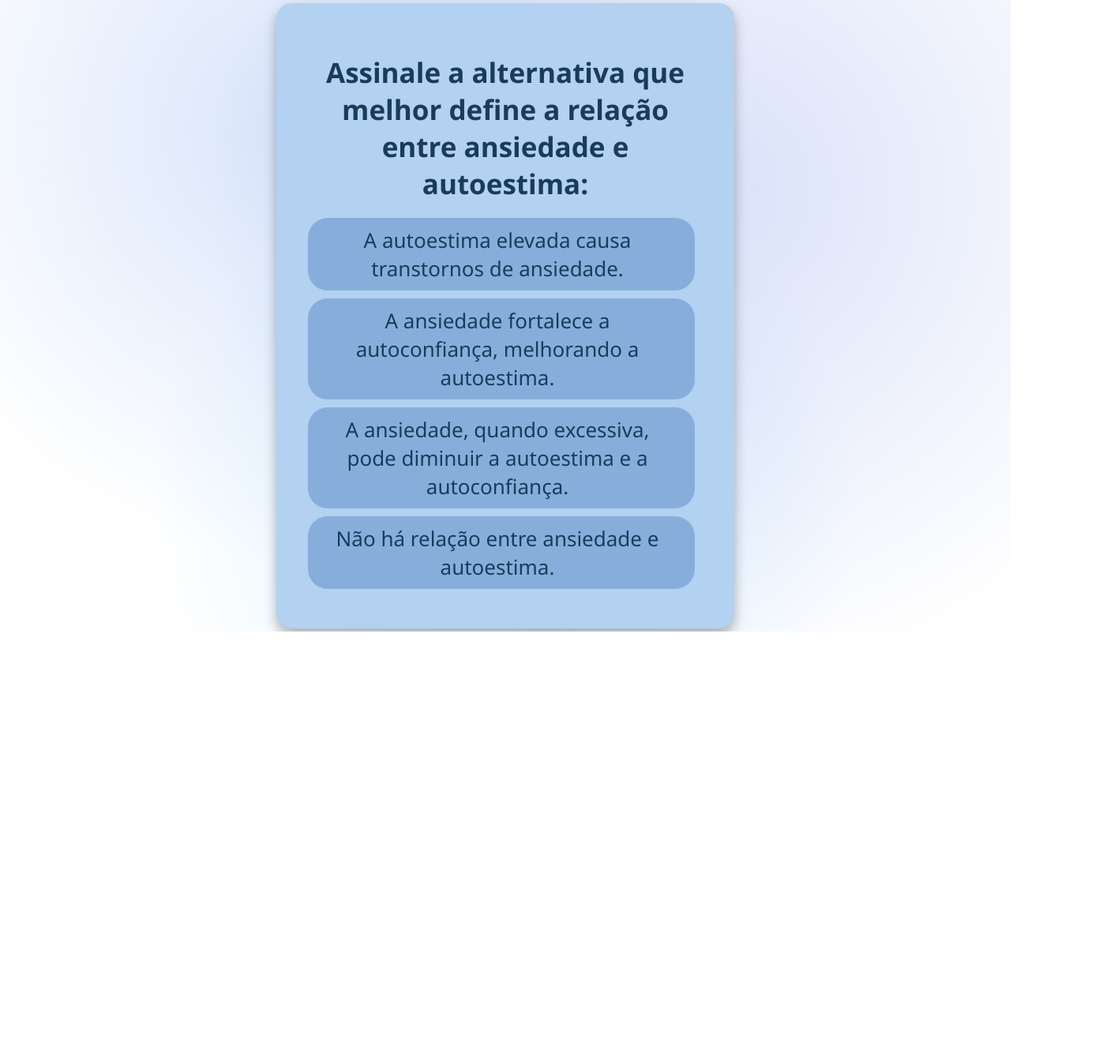
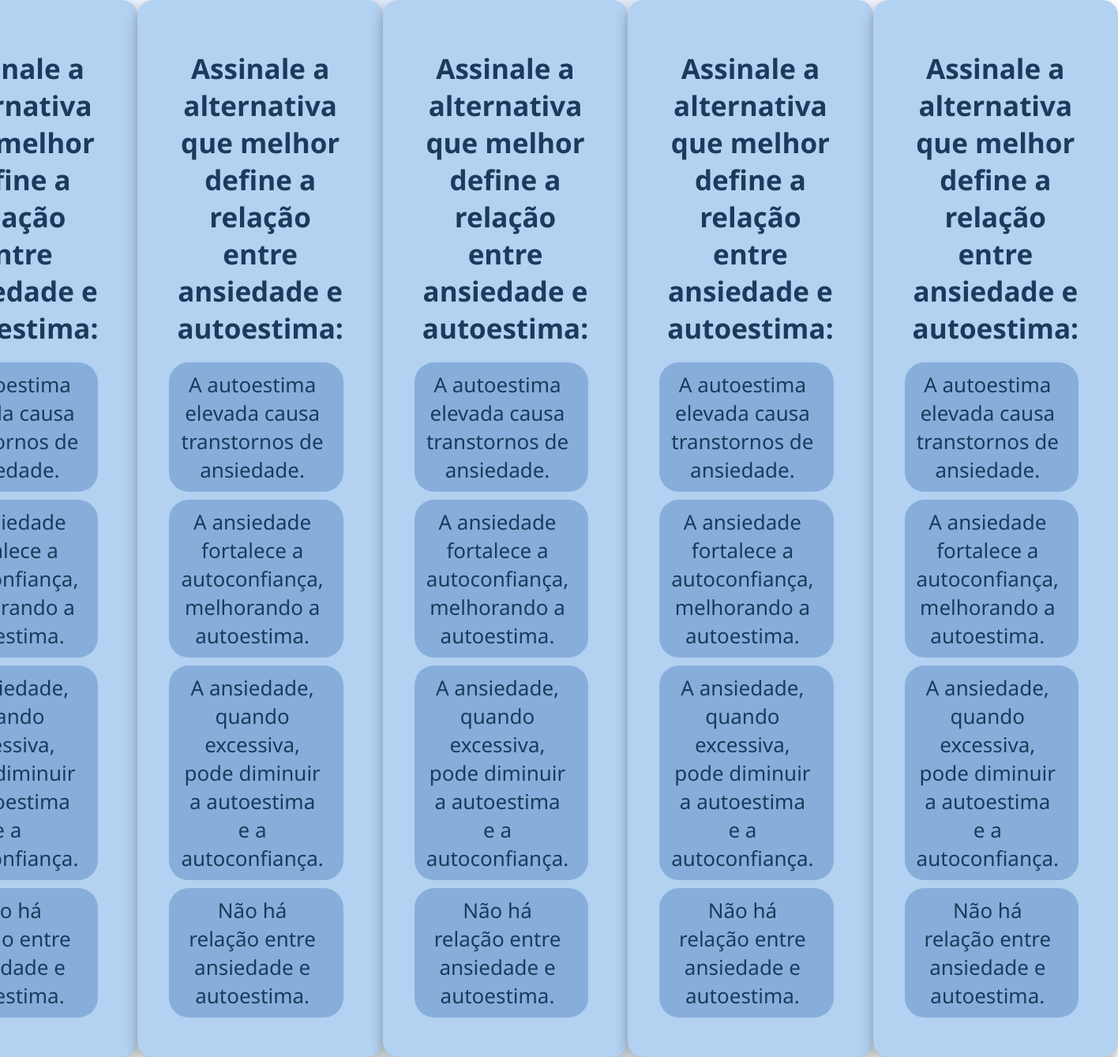
Before and after one commit to JoaoCarlosViana/PI_ANIMA_SITE, a plain HTML site: page QUIZ/quizpsicologia.html/pscg.html in a window 1280 px wide. Shown: the whole page at 79% size, 1416 px wide, since content can reach past the window. Before the commit the page ends 800 px from the top, so only its background shows below. Drawn offline with Linux system fonts and the light colour scheme.

Commit message:
Update pscg.html

```diff
--- a/QUIZ/quizpsicologia.html/pscg.html
+++ b/QUIZ/quizpsicologia.html/pscg.html
@@ -6,6 +6,7 @@
   <link rel="stylesheet" href="pscg.css">
 </head>
 <body>
+  <!--PERGUNTA NUMERO 1 -->
   <div class="quiz-container">
     <h1 class="question">Assinale a alternativa que melhor define a relação entre ansiedade e autoestima:</h1>
     <form>
@@ -23,5 +24,85 @@
       </label>
     </form>
   </div>
+
+  <!--PERGUNTA NUMERO 2 -->
+    <div class="quiz-container">
+    <h1 class="question">Assinale a alternativa que melhor define a relação entre ansiedade e autoestima:</h1>
+    <form>
+      <label class="option">
+        <div class="questao"> A autoestima elevada causa transtornos de ansiedade.</div>
+      </label>
+      <label class="option">
+        <div class="questao"> A ansiedade fortalece a autoconfiança, melhorando a autoestima.</div>
+      </label>
+      <label class="option">
+        <div class="questao"> A ansiedade, quando excessiva, pode diminuir a autoestima e a autoconfiança.</div>
+      </label>
+      <label class="option">
+         <div class="questao"> Não há relação entre ansiedade e autoestima. </div>
+      </label>
+    </form>
+  </div>
+
+
+  <!--PERGUNTA NUMERO 3 -->
+    <div class="quiz-container">
+    <h1 class="question">Assinale a alternativa que melhor define a relação entre ansiedade e autoestima:</h1>
+    <form>
+      <label class="option">
+        <div class="questao"> A autoestima elevada causa transtornos de ansiedade.</div>
+      </label>
+      <label class="option">
+        <div class="questao"> A ansiedade fortalece a autoconfiança, melhorando a autoestima.</div>
+      </label>
+      <label class="option">
+        <div class="questao"> A ansiedade, quando excessiva, pode diminuir a autoestima e a autoconfiança.</div>
+      </label>
+      <label class="option">
+         <div class="questao"> Não há relação entre ansiedade e autoestima. </div>
+      </label>
+    </form>
+  </div>
+
+
+  <!--PERGUNTA NUMERO 4 -->
+    <div class="quiz-container">
+    <h1 class="question">Assinale a alternativa que melhor define a relação entre ansiedade e autoestima:</h1>
+    <form>
+      <label class="option">
+        <div class="questao"> A autoestima elevada causa transtornos de ansiedade.</div>
+      </label>
+      <label class="option">
+        <div class="questao"> A ansiedade fortalece a autoconfiança, melhorando a autoestima.</div>
+      </label>
+      <label class="option">
+        <div class="questao"> A ansiedade, quando excessiva, pode diminuir a autoestima e a autoconfiança.</div>
+      </label>
+      <label class="option">
+         <div class="questao"> Não há relação entre ansiedade e autoestima. </div>
+      </label>
+    </form>
+  </div>
+
+
+  <!--PERGUNTA NUMERO 5 -->
+    <div class="quiz-container">
+    <h1 class="question">Assinale a alternativa que melhor define a relação entre ansiedade e autoestima:</h1>
+    <form>
+      <label class="option">
+        <div class="questao"> A autoestima elevada causa transtornos de ansiedade.</div>
+      </label>
+      <label class="option">
+        <div class="questao"> A ansiedade fortalece a autoconfiança, melhorando a autoestima.</div>
+      </label>
+      <label class="option">
+        <div class="questao"> A ansiedade, quando excessiva, pode diminuir a autoestima e a autoconfiança.</div>
+      </label>
+      <label class="option">
+         <div class="questao"> Não há relação entre ansiedade e autoestima. </div>
+      </label>
+    </form>
+  </div>
+
 </body>
 </html>
```
